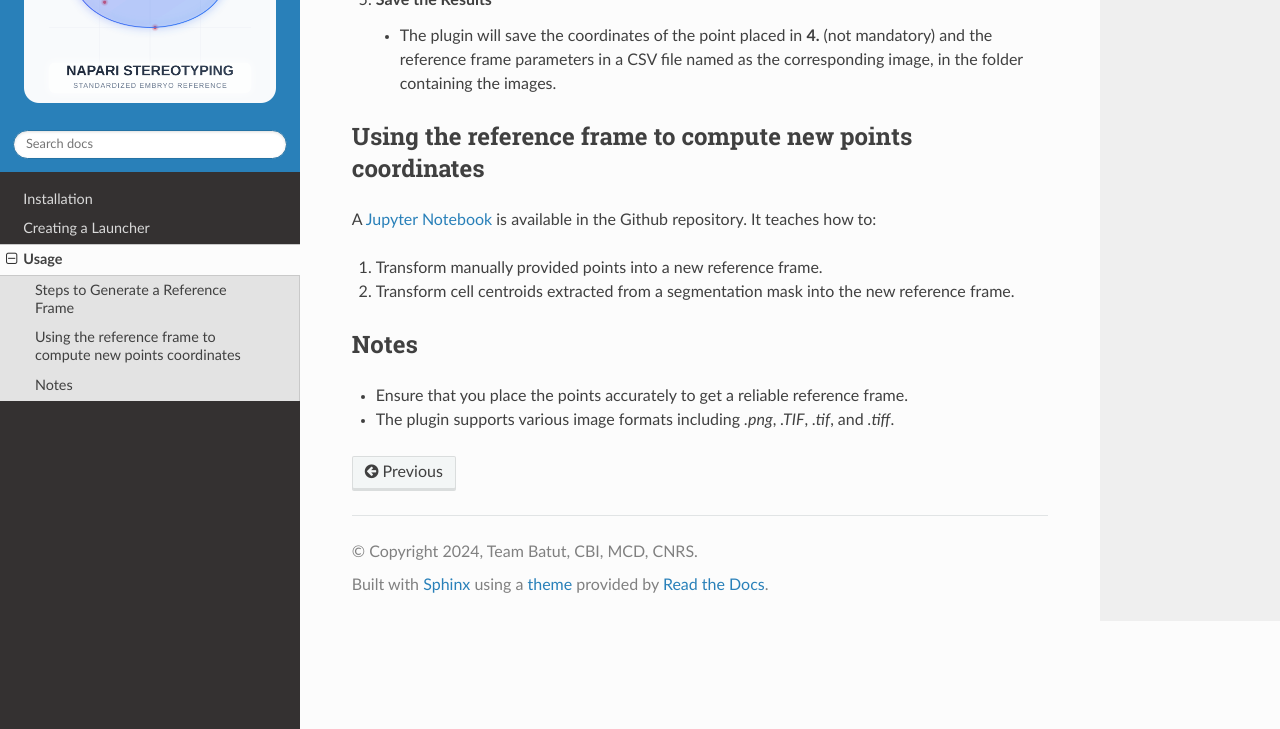
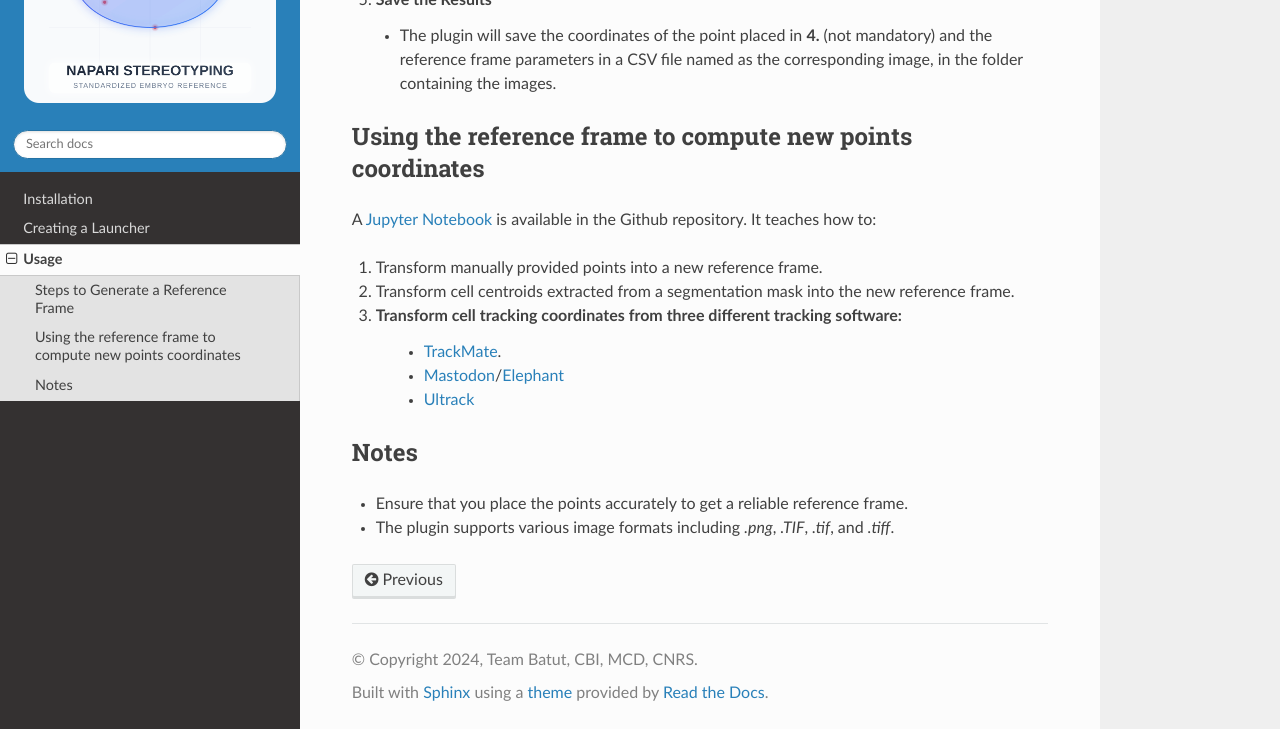
Before and after one commit to koopa31/ImaRef_doc, a Sphinx documentation site: the page built from docs/source/usage.rst, in a window 1280 px wide and 900 px high, scrolled down 2037 px, cut to the strip 171-900 px from the top of the window. Built offline with Sphinx 7.4.7 and the Read the Docs theme 3.1.0, drawn with Linux system fonts in a browser that asks for light colours.

Commit message:
modif doc

```diff
--- a/docs/source/usage.rst
+++ b/docs/source/usage.rst
@@ -60,6 +60,10 @@ A `Jupyter Notebook <https://github.com/koopa31/napari_stereotypage/blob/main/Tr
 
 1. Transform manually provided points into a new reference frame.
 2. Transform cell centroids extracted from a segmentation mask into the new reference frame.
+3. Transform cell tracking coordinates from three different tracking software:
+    - `TrackMate <https://imagej.net/plugins/trackmate/>`_.
+    - `Mastodon <https://imagej.net/plugins/mastodon>`_/`Elephant <https://elephant-track.github.io/#/>`_
+    - `Ultrack <https://github.com/royerlab/ultrack>`_
 
 
 Notes
```
